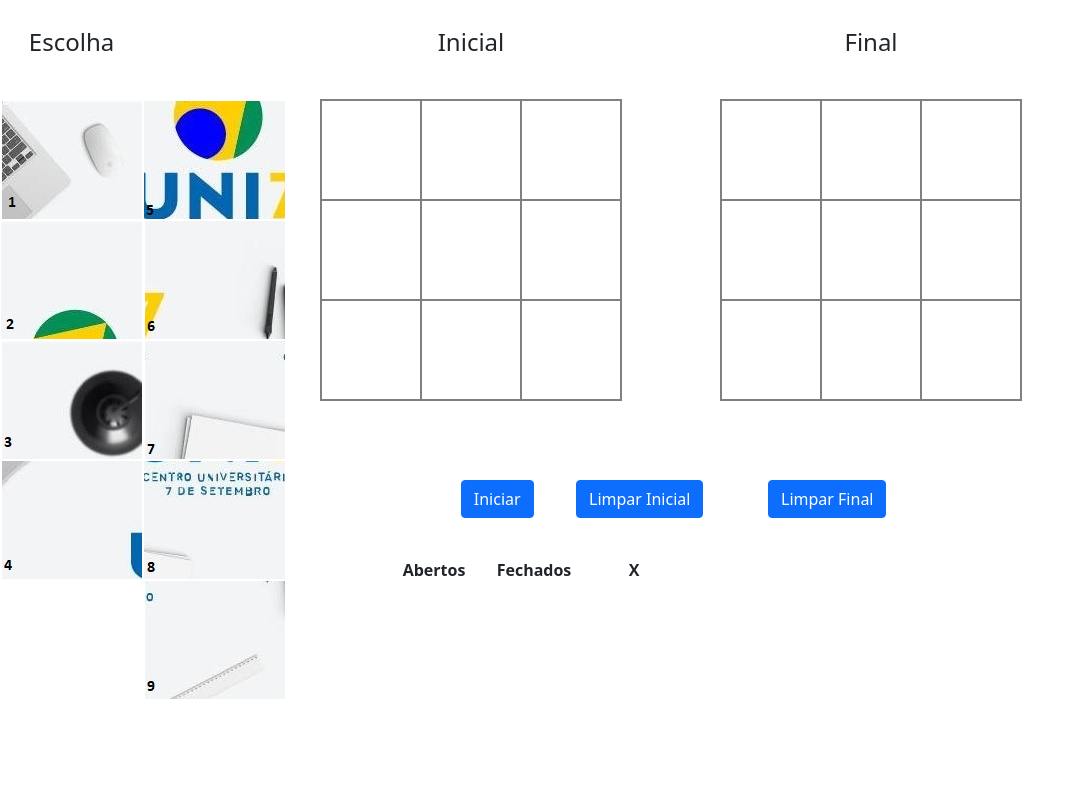
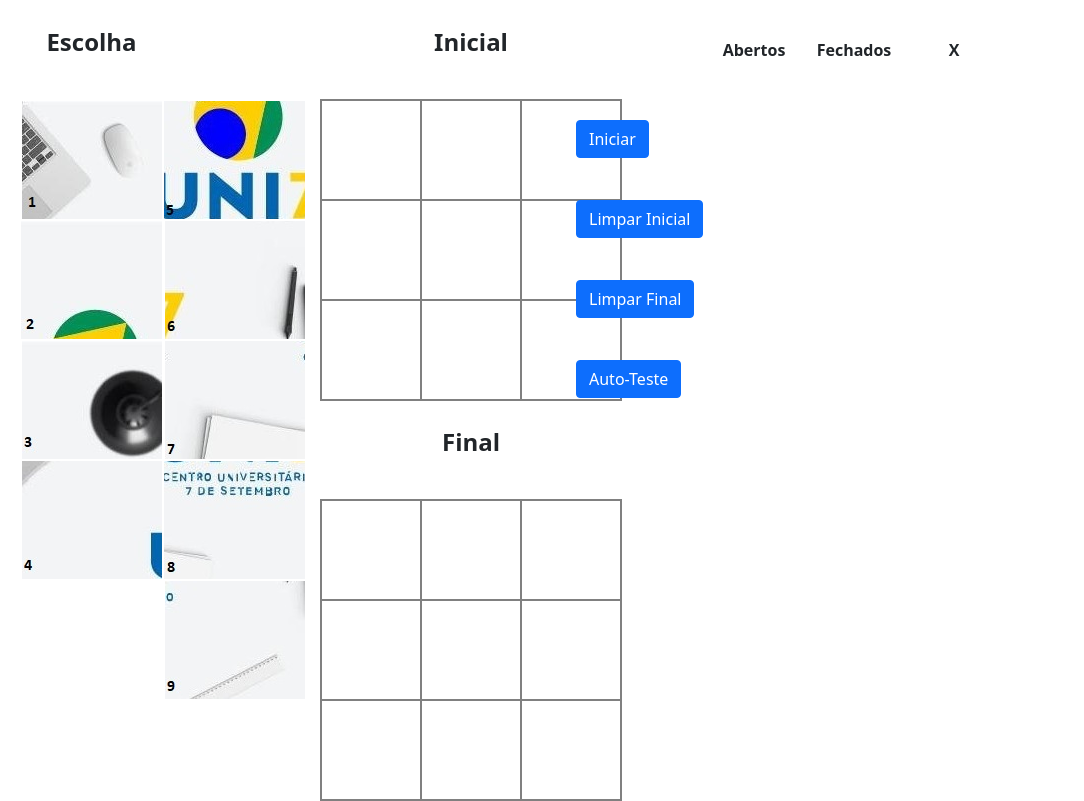
Before and after one commit to Julio-Felix/Ia-tabuleiro, a React (Create React App) app: page / in a window 1280 px wide. Shown: the whole page, without its empty margins (0-1084 px from the left). Built offline with nearby package versions, Linux system fonts and the light colour scheme.

Commit message:
last changes

```diff
--- a/src/App.js
+++ b/src/App.js
@@ -20,7 +20,7 @@ function App() {
     ["-", "-", "-"],
     ["-", "-", "-"],
   ]);
-  const [choosed, setChoosed] = useState(0);
+  const [choosed, setChoosed] = useState("-");
   const [obj, setObj] = useState([
     ["-", "-", "-"],
     ["-", "-", "-"],
@@ -37,13 +37,13 @@ function App() {
     console.log("choosed || ", choosed);
     if (isValid) {
       newPositiions[line][col] = choosed;
-      setChoosed(0);
+      setChoosed("-");
       setter(newPositiions);
     } else {
       console.log("Position line and Col || ", newPositiions[line][col]);
       if (newPositiions[line][col] == choosed) {
         newPositiions[line][col] = "-";
-        setChoosed(0);
+        setChoosed("-");
         setter(newPositiions);
       }
       console.log("Choosed nao Vallido para ser setado nesse Tabuleiro.");
@@ -71,11 +71,42 @@ function App() {
     return valid;
   }
 
+  function checkIfNull(tabuleiro) {
+    let isNull = false
+    let count = 0
+    tabuleiro.forEach((item) => {
+      item.forEach((value) => {
+        if (value === "-") {
+          count++
+          if(count >= 2) isNull=true
+        }
+      })
+    })
+    return isNull
+  }
+
+  function automaticTest() {
+    setPosition([
+      ["1", "2", "3"],
+      ["5", "6", "-"],
+      ["4", "7", "8"],
+    ])
+    setObj([
+      ["1", "2", "3"],
+      ["5", "7", "-"],
+      ["4", "8", "6"],
+    ])
+  }
+
   function submitForm() {
     let data = {
       estadoInicial: [],
       estadoObjetivo: [],
     };
+    if (checkIfNull(positions) || checkIfNull(obj)) {
+      alert("Inicial ou Final Invalido.")
+      return;
+    }
     positions.forEach((item) => {
       item.forEach((value) => {
         data.estadoInicial.push(String(value));
@@ -87,9 +118,9 @@ function App() {
         data.estadoObjetivo.push(String(value));
       });
     });
-    setAbertos([]);
-    setFechados([]);
-    setAtual([]);
+    setAbertos([])
+    setFechados([])
+    setAtual([])
     console.log("DATA || ", data);
     axios
       .post("http://localhost:8998/busca", data)
@@ -129,7 +160,7 @@ function App() {
           <tr>
             <td></td>
             <td>
-              <p style={{ fontSize: 24, textAlign: "center" }}>Inicial</p>
+              <p style={{ fontSize: 24, textAlign: "center", fontWeight: 'bold' }}>Inicial</p>
             </td>
           </tr>
           {positions.map((item, lin) => (
@@ -154,11 +185,11 @@ function App() {
           ))}
         </table>
 
-        <table style={{ left: "90vh" }}>
+        <table style={{top: "50vh", left: "40vh" }}>
           <tr>
             <td></td>
             <td>
-              <p style={{ fontSize: 24, textAlign: "center" }}>Final</p>
+              <p style={{ fontSize: 24, textAlign: "center", fontWeight: 'bold' }}>Final</p>
             </td>
           </tr>
 
@@ -184,10 +215,10 @@ function App() {
           ))}
         </table>
 
-        <table style={{}}>
+        <table style={{marginLeft:20}}>
           <tr>
             <td>
-              <p style={{ fontSize: 24, textAlign: "center" }}>Escolha</p>
+              <p style={{ fontSize: 24, textAlign: "center", fontWeight: 'bold' }}>Escolha</p>
             </td>
           </tr>
 
@@ -258,7 +289,7 @@ function App() {
           </tr>
         </table>
 
-        <table style={{ top: "65vh", left: "30vw" }}>
+        <table style={{ left: "55vw" }}>
           <tr>
             <th>Abertos</th>
             <th>Fechados</th>
@@ -266,25 +297,26 @@ function App() {
           </tr>
           {abertos.map((item, index) => {
             return (
-              <tr>
-                <th>{abertos[index]}</th>
-                <th>{fechados[index]}</th>
-                <th>{atual[index]}</th>
+              <tr >
+                <th style={{width: 120,height: 20}}>{abertos[index]}</th>
+                <th style={{width: 120,height: 20}}>{fechados[index]}</th>
+                <th style={{width: 120,height: 20}}>{atual[index]}</th>
               </tr>
             );
           })}
         </table>
-        <Button style={{ position: "absolute", top: "60vh", left: "36vw"  }} onClick={submitForm} >Iniciar</Button>
-        <Button style={{ position: "absolute", top: "60vh", left: "45vw"  }} onClick={() => setPosition([
+        <Button style={{ position: "absolute", top: "15vh", left: "45vw"  }} onClick={submitForm} >Iniciar</Button>
+        <Button style={{ position: "absolute", top: "25vh", left: "45vw"  }} onClick={() => setPosition([
             ["-", "-", "-"],
             ["-", "-", "-"],
             ["-", "-", "-"],
           ]) } >Limpar Inicial</Button>
-        <Button style={{ position: "absolute", top: "60vh", left: "60vw"  }} onClick={() => setObj([
+        <Button style={{ position: "absolute", top: "35vh", left: "45vw"  }} onClick={() => setObj([
           ["-", "-", "-"],
           ["-", "-", "-"],
           ["-", "-", "-"],
         ]) } >Limpar Final</Button>
+        <Button style={{ position: "absolute", top: "45vh", left: "45vw"  }} onClick={() => automaticTest() } >Auto-Teste</Button>
 
 
       </body>
```
